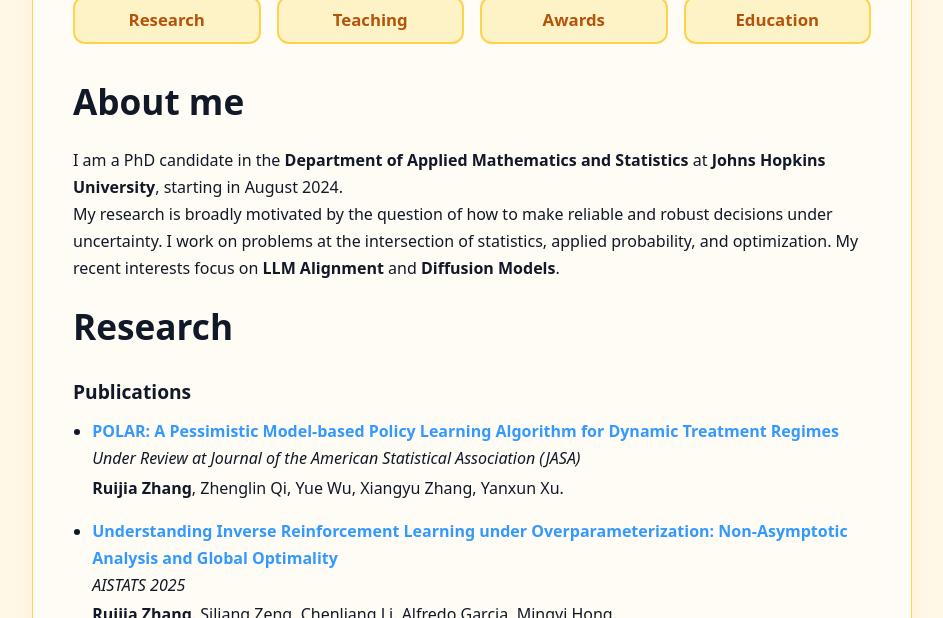
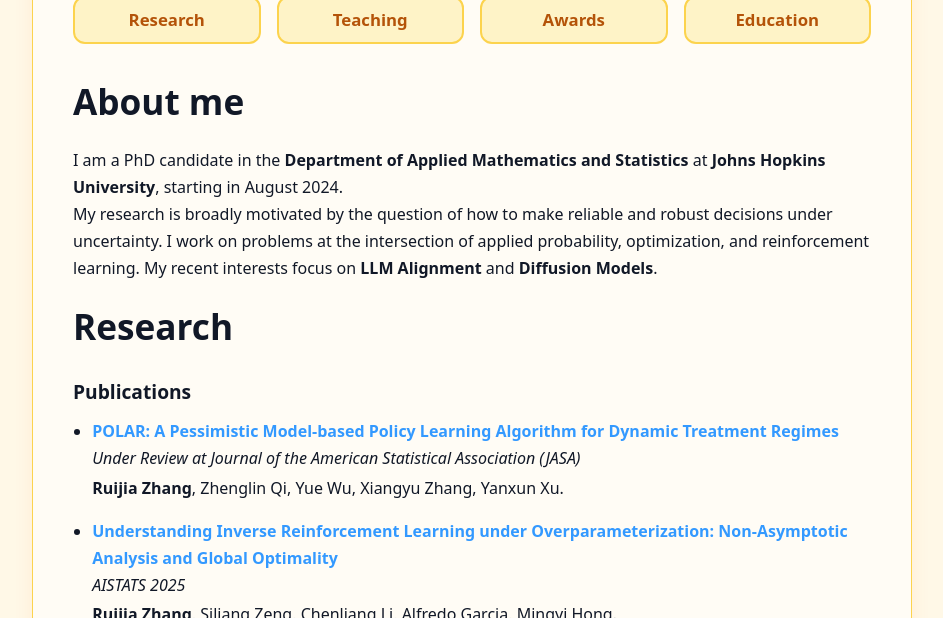
Before and after one commit to yayayida/yayayida.github.io, a Jekyll site: the page built from index.md, in a window 1280 px wide and 900 px high, cut to the strip 282-900 px from the top of the window. Shown: the whole strip, without its empty margins (168-1111 px from the left). Built offline with Jekyll 4.4.1, drawn with Linux system fonts in a browser that asks for light colours.

Commit message:
Update index.md

```diff
--- a/index.md
+++ b/index.md
@@ -60,7 +60,7 @@ title: "Ruijia Zhang"
 
 # About me
 I am a PhD candidate in the **Department of Applied Mathematics and Statistics** at **Johns Hopkins University**, starting in August 2024.
-My research is broadly motivated by the question of how to make reliable and robust decisions under uncertainty. I work on problems at the intersection of statistics, applied probability, and optimization. My recent interests focus on **LLM Alignment** and **Diffusion Models**.
+My research is broadly motivated by the question of how to make reliable and robust decisions under uncertainty. I work on problems at the intersection of applied probability, optimization, and reinforcement learning. My recent interests focus on **LLM Alignment** and **Diffusion Models**.
 
 # Research
 
```
